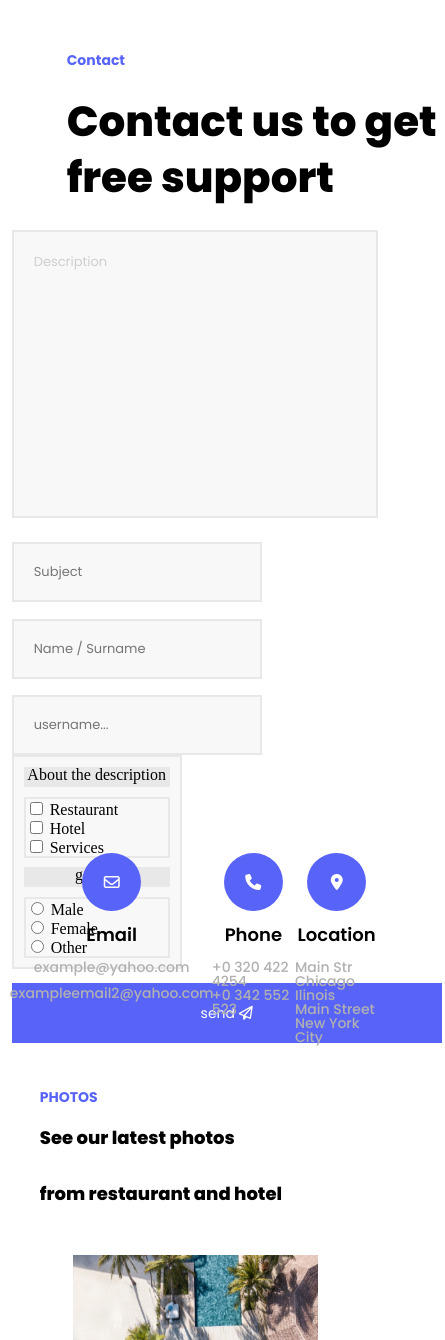
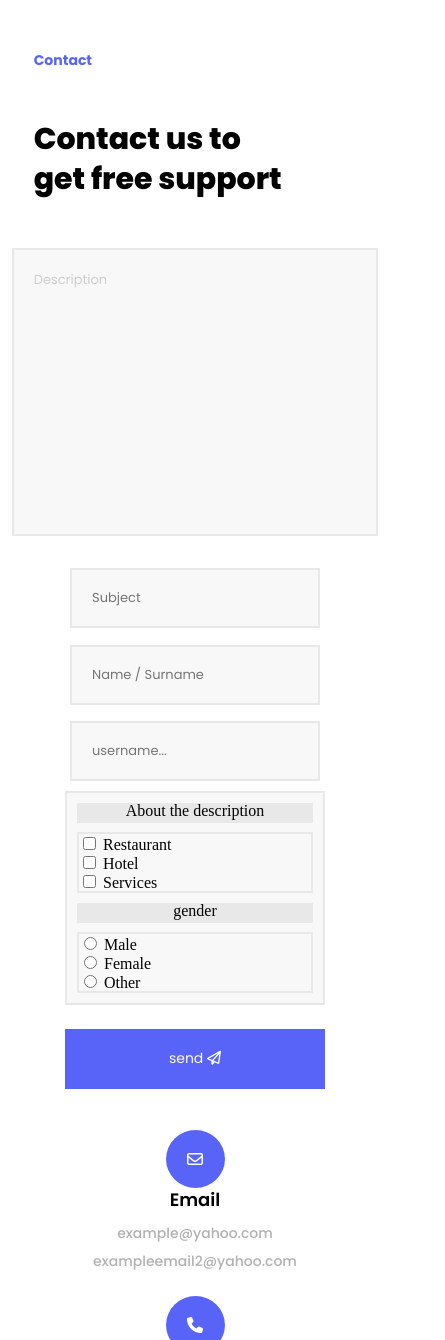
Before and after one commit to Purcela/lesson11-davaleba, a plain HTML site: page contact.html in a window 390 px wide. Shown: the part 660-2000 px from the top of the page, 445 px wide, since content can reach past the window. Drawn offline with Linux system fonts and the light colour scheme.

Commit message:
responsive fin

```diff
--- a/contact.html
+++ b/contact.html
@@ -118,24 +118,24 @@
             <div class="contact-s2-contact">
                 <div class="contact-s2-contact-box">
                     <div><i class="fa-regular fa-envelope"></i></div>
-                    <h5>Email</h5>
                     <div>
+                        <h5>Email</h5>
                         <a class="a-contact" href="mailto:example@yahoo.com?subject=მოგესალმებით" target="_blank"> example@yahoo.com </a>
                         <a class="a-contact" href="mailto:exampleemail2@yahoo.com?subject=მოგესალმებით" target="_blank"> exampleemail2@yahoo.com </a>
                     </div>
                 </div>
                 <div class="contact-s2-contact-box">
                     <div><i class="fa-solid fa-phone"></i></div>
-                    <h5>Phone</h5>
                     <div>
+                        <h5>Phone</h5>
                         <a class="a-contact" href="tel:+03204224254"> +0 320 422 4254 </a>
                         <a class="a-contact" href="tel:+0342552523"> +0 342 552 523 </a>
                     </div>
                 </div>
                 <div class="contact-s2-contact-box">
                     <div><i class="fa-solid fa-location-dot"></i></div>
-                    <h5>Location</h5>
                     <div>
+                        <h5>Location</h5>
                         <a class="a-contact" href="https://www.google.com/maps/search/Main+Str+Chicago+Ilinois/@41.8717697,-87.799098,11z/data=!3m1!4b1" target="tab"> Main Str Chicago Ilinois </a>
                         <a class="a-contact" href="https://www.google.com/maps/place/Main+St,+Queens,+NY,+%E1%83%90%E1%83%9B%E1%83%94%E1%83%A0%E1%83%98%E1%83%99%E1%83%98%E1%83%A1+%E1%83%A8%E1%83%94%E1%83%94%E1%83%A0%E1%83%97%E1%83%94%E1%83%91%E1%83%A3%E1%83%9A%E1%83%98+%E1%83%A8%E1%83%A2%E1%83%90%E1%83%A2%E1%83%94%E1%83%91%E1%83%98/@40.7359784,-73.8272839,17z/data=!3m1!4b1!4m5!3m4!1s0x89c260618039000d:0x4e4216fa03a650cf!8m2!3d40.7359744!4d-73.8250952" target="tab"> Main Street New York City </a>
                     </div>
--- a/css/responsive-480.css
+++ b/css/responsive-480.css
@@ -1,4 +1,40 @@
 
 @media ( max-width: 480px ) {
 
+    .contact-s2-box{
+        height: 1550px;
+    }
+    .contact-s2-box h1{
+        width: 260px;
+        font-size: 30px;
+        line-height: 40px;
+    }
+    .contact-s2-box h1,
+    .contact-s2-box h4 {
+        margin-left: 6%;
+    }
+    .contact-s2-info{
+        margin-top: 30px;
+        justify-content: center;
+    }
+    .contact-s2-about,
+    .contact-s2-accept,
+    .contact-s2-button {
+        width: 260px;
+    }
+    .contact-s2-info {
+        height: 530px;
+    }
+    .contact-s2-minibox {
+        height: 850px;
+    }
+    .contact-s2-contact {
+        justify-content: space-between;
+        height: 470px;
+    }
+    .contact-s2-contact-box {
+        flex-direction: column;
+        max-width: 280px;
+    }
+
 }
--- a/css/responsive-770.css
+++ b/css/responsive-770.css
@@ -148,6 +148,21 @@
     .contact-s2-submit {
         margin: 0 auto;
     }
+    .contact-s2-box {
+        height: 1200px;
+    }
+    .contact-s2-contact {
+        flex-direction: column;
+        align-items: center;
+        height: 415px;
+    }
+    .contact-s2-contact-box {
+        flex-direction: row;
+        max-width: 280px;
+    }
+    .contact-s2-contact-box div:nth-child(2) {
+        width: 220px;
+    }
 
 
 }
--- a/css/styles.css
+++ b/css/styles.css
@@ -794,8 +794,8 @@ body {
     font-size: 18px;
     color: #000000;
 }
-.contact-s2-contact-box div:nth-child(3) {
-    height: 40px;
+.contact-s2-contact-box div:nth-child(2) {
+    height: 80px;
     display: flex;
     flex-direction: column;
     align-items: center;
```
